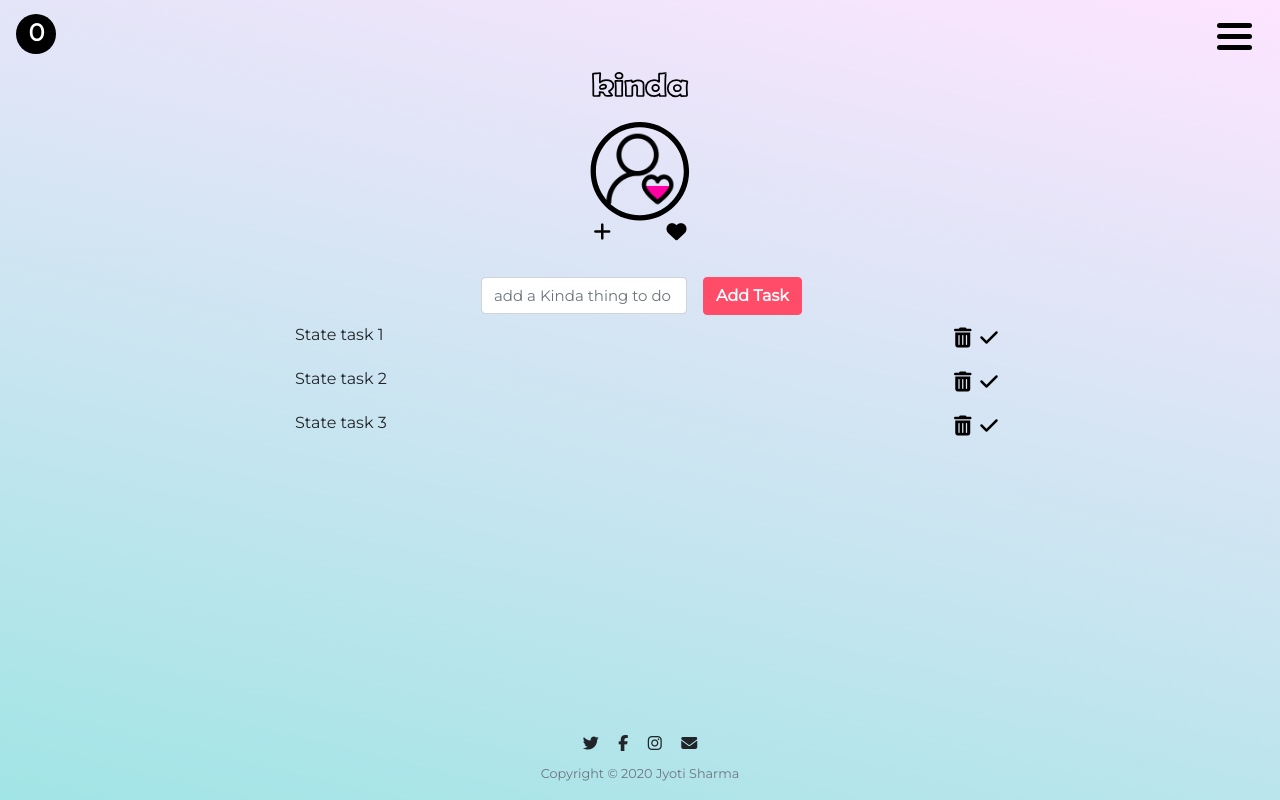
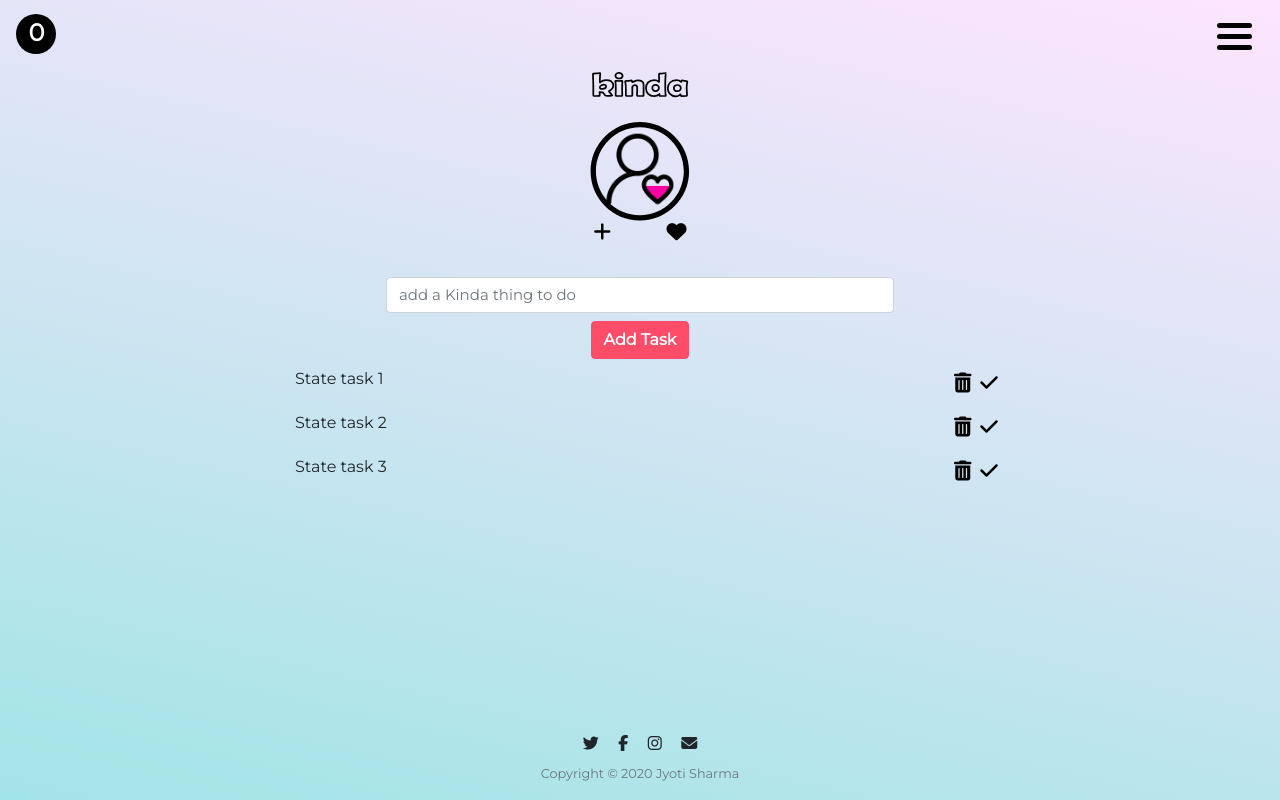
Before and after one commit to jyotiiiii/todo-app-frontend, a React (Create React App) app: page / in a window 1280 px wide. Both pictures are taken after a click on the button 602 px from the left and 232 px from the top of the page. Built offline with nearby package versions, Linux system fonts and the light colour scheme.

Commit message:
Change form bootstrap grid

```diff
--- a/src/components/TaskForm.js
+++ b/src/components/TaskForm.js
@@ -20,9 +20,9 @@ class Taskform extends React.Component {
     return (
       <div className="container">
         <div className="row">
-          <div className="col-md-4 "></div>
-          <div className="col-md-4 col-sm-10">
-            <form className="form-inline ">
+          <div className="col-md-3 "></div>
+          <div className="col-md-6 col-sm-11">
+            <form className="text-center ">
               <div className="form-group mx-sm-3 mb-2 ">
                 <input
                   type="text"
@@ -40,7 +40,7 @@ class Taskform extends React.Component {
               </button>
             </form>
           </div>
-          <div className="col-md-4 "></div>
+          <div className="col-md-3 "></div>
         </div>
       </div>
     );
```
